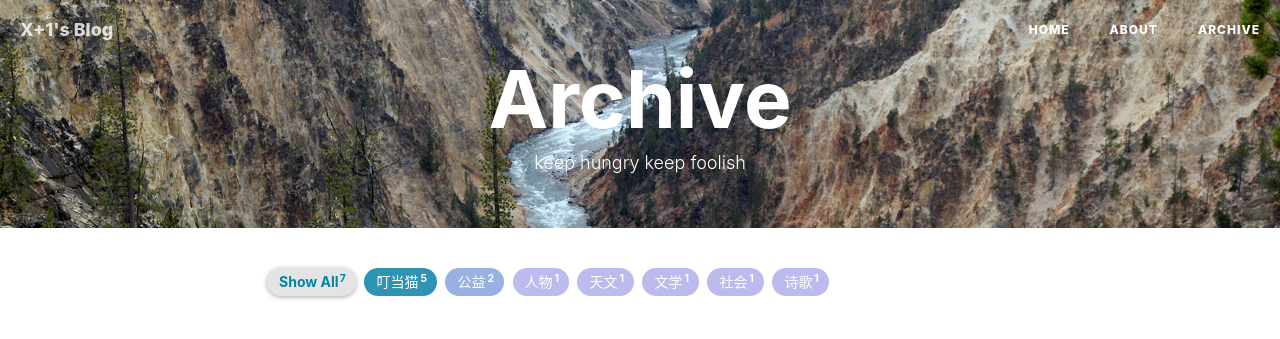
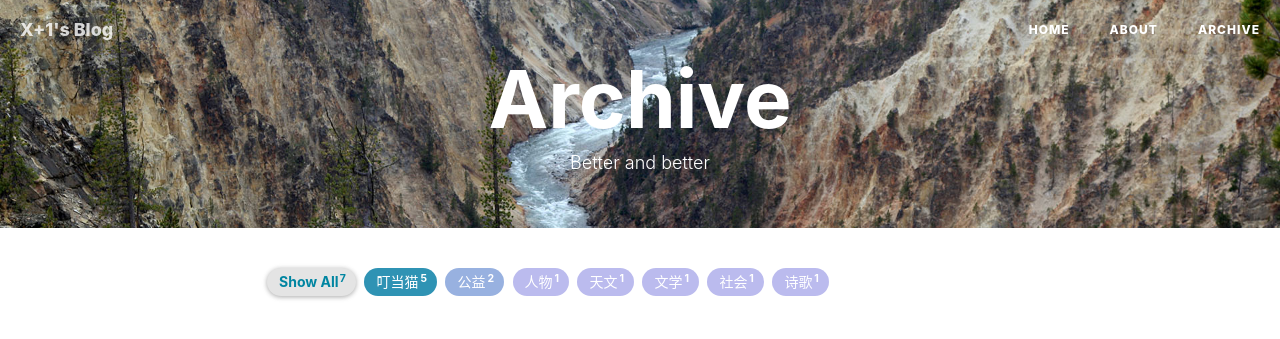
Before and after one commit to kellyxu-com/blog, a Jekyll site: the page built from archive.html, in a window 1280 px wide. Shown: the top 339 px of the page. Built offline with Jekyll 4.4.1, drawn with Linux system fonts in a browser that asks for light colours; nearby versions of some CDN libraries; comment, search, counter and statistics services are not loaded.

Commit message:
upload archive.html

```diff
--- a/archive.html
+++ b/archive.html
@@ -1,7 +1,7 @@
 ---
 title: Archive
 layout: default
-description: keep hungry keep foolish
+description: Better and better
 header-img: "img/tag-bg.jpg"
 ---
 
```
